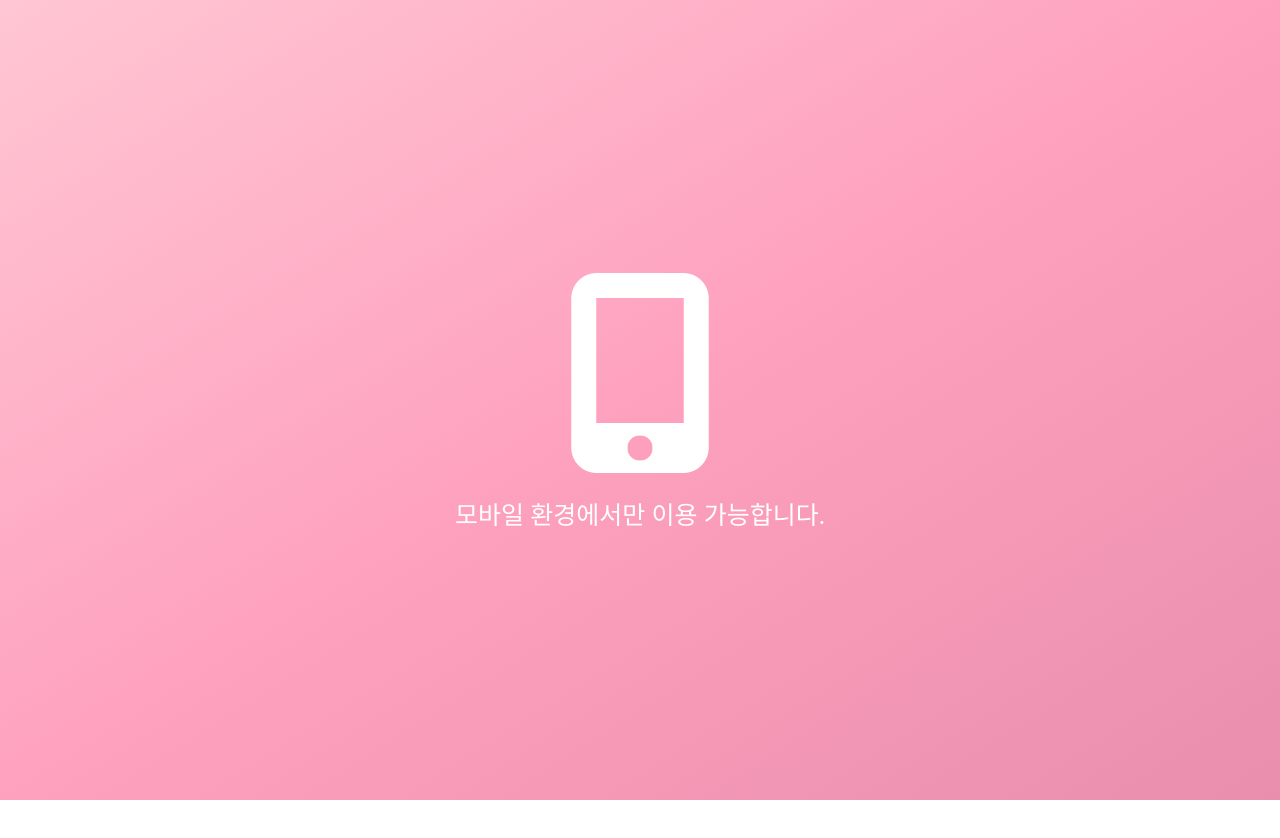
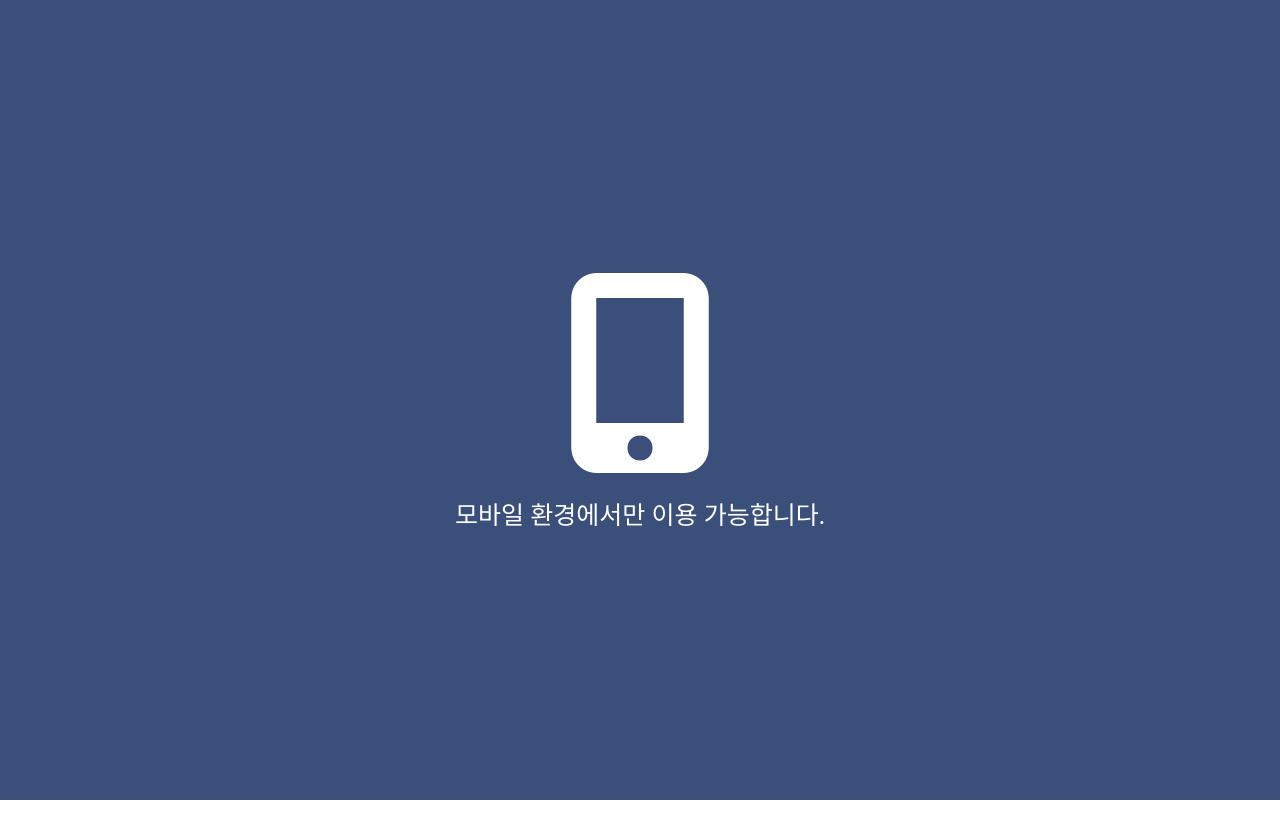
Before and after one commit to Junseok3608/escape_talk, a plain HTML site: page index.html in a window 1280 px wide. Shown: the top 838 px of the page. Drawn offline with Linux system fonts and the light colour scheme; a web font is replaced by a local one.

Commit message:
EDIT: index page(login) style change

```diff
--- a/css/components/no-mobile.css
+++ b/css/components/no-mobile.css
@@ -3,7 +3,7 @@
   z-index: 99;
   height: 100vh;
   width: 100vw;
-  background-image: var(--back-img);
+  background-color: var(--main1);
   display: flex;
   top: 0;
   justify-content: center;
--- a/css/screens/login.css
+++ b/css/screens/login.css
@@ -1,7 +1,7 @@
-@import 'variables.css';
+@import "variables.css";
 
 .welcome-header {
-  margin: 90px 0px;
+  margin-top: 60px;
   text-align: center;
   display: flex;
   flex-direction: column;
@@ -27,11 +27,13 @@
 #login-form input {
   padding: 15px 0px;
   border: none;
-  font-size: 18px;
+  font-size: 26px;
+  font-family: "nanum";
+  font-weight: 600;
   margin-bottom: 20px;
 }
 
-#login-form input:not([type='submit']) {
+#login-form input:not([type="submit"]) {
   border-bottom: 1px solid rgba(0, 0, 0, 0.2);
   transition: border-color 0.3s ease-in-out;
 }
@@ -41,11 +43,12 @@
 }
 
 #login-form input:focus {
-  border-color: var(--yellow);
+  border-color: var(--main1);
 }
 
-#login-form input[type='submit'] {
-  background-color: var(--yellow);
+#login-form input[type="submit"] {
+  background-color: var(--main1);
+  color: white;
   cursor: pointer;
   padding: 20px 0px;
   border-radius: 10px;
@@ -57,3 +60,12 @@
   color: inherit;
   font-size: 13px;
 }
+
+.welcome-header img {
+  border-radius: 50px;
+  opacity: 0.5;
+  margin-bottom: 30px;
+}
+.welcome-header h1 {
+  font-size: 50px;
+}
--- a/css/styles.css
+++ b/css/styles.css
@@ -24,8 +24,11 @@
 }
 body {
   color: #2e363e;
-  height: 200vh;
+  height: 100vh;
   font-family: "nanum";
+}
+body::-webkit-scrollbar {
+  display: none;
 }
 
 .main-screen {
--- a/index.html
+++ b/index.html
@@ -10,8 +10,9 @@
   <body>
     <div class="status-bar">
       <div class="status-bar__column">
-        <span>No Service</span>
         <i class="fas fa-wifi"></i>
+        <i class="fas fa-map-marker-alt"></i>
+        <!-- 여기에 로컬 위치 넣기 -->
       </div>
       <div class="status-bar__column">
         <span>11:31</span>
@@ -24,15 +25,14 @@
     </div>
 
     <header class="welcome-header">
-      <h1 class="welcome-header__title">Welcome to KakaoTalk</h1>
-      <p class="welcome-header__text">If you have a Kakao Account, log in with your email or phone number.</p>
+      <h1 class="welcome-header__title">🏃‍♂️ 돔황챠 🏃‍♀️</h1>
+      <span></span>
     </header>
 
     <form method="get" action="friends.html" id="login-form">
       <input name="username" type="text" placeholder="Email or phone number" />
       <input name="password" type="password" placeholder="password" />
       <input type="submit" value="Log In" />
-      <a href="#">Find Kakao Account or Password</a>
     </form>
 
     <div id="no-mobile">
```
Also changed, not shown: 2 other files.
